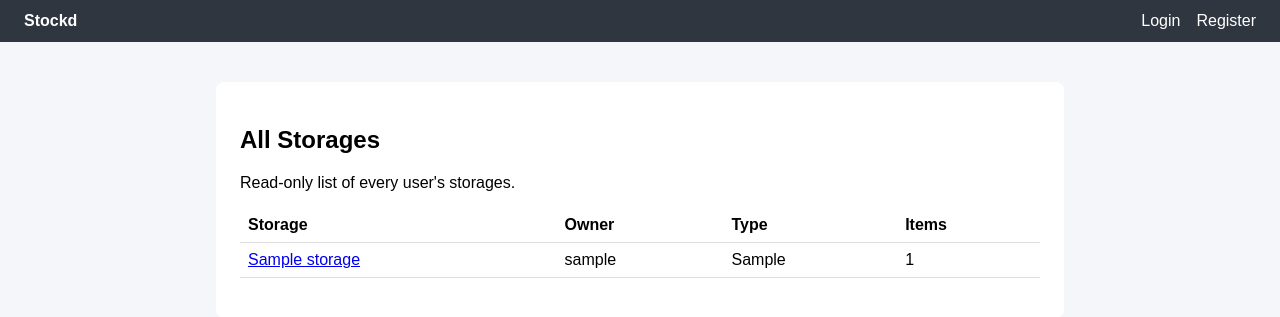
After one commit to JMarsDC/Stockd-DelaCruz-JolianMars-G06, a Django app: template templates/inventory/all_storages.html in a window 1280 px wide. The commit adds this page. Shown: the top 317 px of the page. Run offline with Django 5.2, Linux system fonts and the light colour scheme; the template is opened without the code that fills it: most values are stand-ins (such as "Sample title", 1, 10 or a date in 2020).

Commit message:
Add admin-only all storage page

```diff
--- a/inventory/urls.py
+++ b/inventory/urls.py
@@ -11,4 +11,5 @@ urlpatterns = [
     path("<int:storage_pk>/items/add/", views.item_add, name="item_add"),
     path("items/<int:pk>/edit/", views.item_edit, name="item_edit"),
     path("items/<int:pk>/delete/", views.item_delete, name="item_delete"),
+    path("all/", views.all_storages, name="all_storages"),
 ]
--- a/inventory/views.py
+++ b/inventory/views.py
@@ -108,3 +108,9 @@ def item_delete(request, pk):
         messages.success(request, f'"{name}" was deleted.')
         return redirect("storage_detail", pk=storage_pk)
     return render(request, "inventory/item_confirm_delete.html", {"item": item})
+
+
+    @role_required("admin")
+def all_storages(request):
+    storages = Storage.objects.select_related("owner").annotate(item_count=Count("items"))
+    return render(request, "inventory/all_storages.html", {"storages": storages})
--- a/templates/base.html
+++ b/templates/base.html
@@ -35,6 +35,9 @@
     <strong style="color:#fff">Stockd</strong>
     {% if user.is_authenticated %}
       <a href="{% url 'dashboard' %}">Dashboard</a>
+      {% if user.role == 'admin' %}
+        <a href="{% url 'all_storages' %}">All Storages</a>
+      {% endif %}
       <a href="{% url 'storage_list' %}">Storages</a>
       <a href="{% url 'profile' %}">Profile</a>
       <span class="spacer"></span>
--- /dev/null
+++ b/templates/inventory/all_storages.html
@@ -0,0 +1,25 @@
+{% extends "base.html" %}
+{% block title %}All Storages{% endblock %}
+{% block content %}
+<div class="container wide">
+  <h2>All Storages</h2>
+  <p>Read-only list of every user's storages.</p>
+  {% if storages %}
+    <table>
+      <thead><tr><th>Storage</th><th>Owner</th><th>Type</th><th>Items</th></tr></thead>
+      <tbody>
+      {% for s in storages %}
+        <tr>
+          <td><a href="{% url 'storage_detail' s.pk %}">{{ s.name }}</a></td>
+          <td>{{ s.owner.username }}</td>
+          <td>{{ s.get_storage_type_display }}</td>
+          <td>{{ s.item_count }}</td>
+        </tr>
+      {% endfor %}
+      </tbody>
+    </table>
+  {% else %}
+    <p class="empty">No storages have been created yet.</p>
+  {% endif %}
+</div>
+{% endblock %}
```
